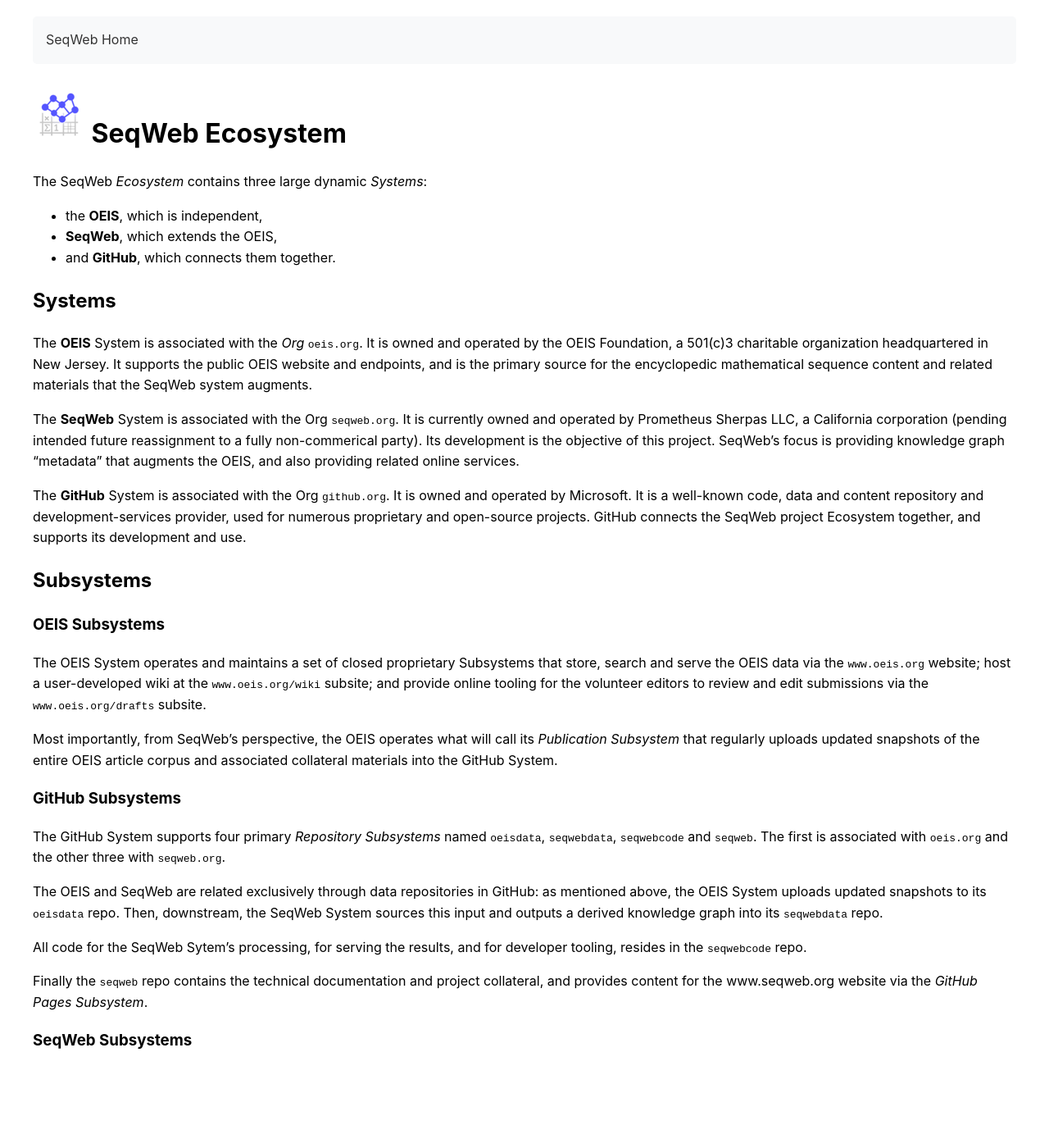
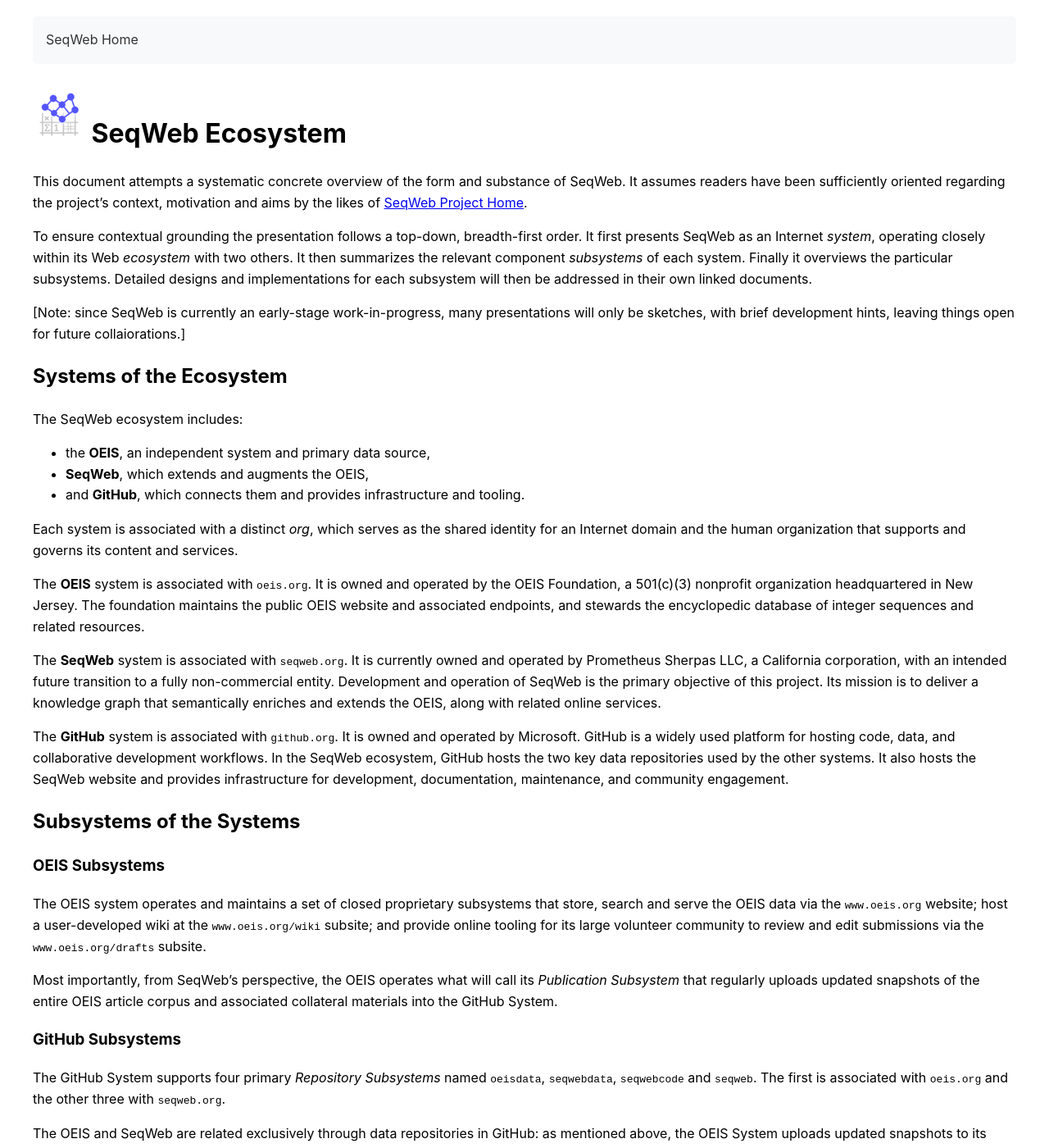
Before and after one commit to seqweb/seqweb, a Jekyll site: the page built from docs/ecosystem.md, in a window 1280 px wide and 1400 px high. Shown: the whole window at 82% size. Built offline with Jekyll 4.4.1, drawn with Linux system fonts in a browser that asks for light colours; some of the changed text lies outside the part shown.

Commit message:
Replace placeholder <ref> with proper link to SeqWeb Project Home

```diff
--- a/docs/ecosystem.md
+++ b/docs/ecosystem.md
@@ -4,24 +4,33 @@
 ---
 # ![SeqWeb Project Icon](/assets/icons/seqweb_icon_64x64.png) SeqWeb Ecosystem
 
-The SeqWeb _Ecosystem_ contains three large dynamic _Systems_:
-- the **OEIS**, which is independent,
-- **SeqWeb**, which extends the OEIS,
-- and **GitHub**, which connects them together.
+This document attempts a systematic concrete overview of the form and substance of SeqWeb.  It assumes readers have been sufficiently oriented regarding the project's context, motivation and aims by the likes of
+[SeqWeb Project Home]({{ site.baseurl }}/).
 
-## Systems
+To ensure contextual grounding the presentation follows a top-down, breadth-first order.  It first presents SeqWeb as an Internet _system_, operating closely within its Web _ecosystem_ with two others.  It then summarizes the  relevant component _subsystems_ of each system.  Finally it overviews the particular subsystems.  Detailed designs and implementations for each subsystem will then be addressed in their own linked documents.
 
-The **OEIS** System is associated with the _Org_ `oeis.org`.  It is owned and operated by the OEIS Foundation, a 501(c)3 charitable organization headquartered in New Jersey.  It supports the public OEIS website and endpoints, and is the primary source for the encyclopedic mathematical sequence content and related materials that the SeqWeb system augments.
+[Note: since SeqWeb is currently an early-stage work-in-progress, many presentations will only be sketches, with brief development hints, leaving things open for future collaiorations.]
 
-The **SeqWeb** System is associated with the Org `seqweb.org`.  It is currently owned and operated by Prometheus Sherpas LLC, a California corporation (pending intended future reassignment to a fully non-commerical party).  Its development is the objective of this project.  SeqWeb's focus is providing knowledge graph "metadata" that augments the OEIS, and also providing related online services.
+## Systems of the Ecosystem
 
-The **GitHub** System is associated with the Org `github.org`.  It is owned and operated by Microsoft.  It is a well-known code, data and content repository and development-services provider, used for numerous proprietary and open-source projects.  GitHub connects the SeqWeb project Ecosystem together, and supports its development and use.
+The SeqWeb ecosystem includes:
+- the **OEIS**, an independent system and primary data source,
+- **SeqWeb**, which extends and augments the OEIS,
+- and **GitHub**, which connects them and provides infrastructure and tooling.
 
-## Subsystems
+Each system is associated with a distinct _org_, which serves as the shared identity for an Internet domain and the human organization that supports and governs its content and services.
+
+The **OEIS** system is associated with `oeis.org`. It is owned and operated by the OEIS Foundation, a 501(c)(3) nonprofit organization headquartered in New Jersey. The foundation maintains the public OEIS website and associated endpoints, and stewards the encyclopedic database of integer sequences and related resources.
+
+The **SeqWeb** system is associated with `seqweb.org`. It is currently owned and operated by Prometheus Sherpas LLC, a California corporation, with an intended future transition to a fully non-commercial entity. Development and operation of SeqWeb is the primary objective of this project. Its mission is to deliver a knowledge graph that semantically enriches and extends the OEIS, along with related online services.
+
+The **GitHub** system is associated with `github.org`. It is owned and operated by Microsoft. GitHub is a widely used platform for hosting code, data, and collaborative development workflows. In the SeqWeb ecosystem, GitHub hosts the two key data repositories used by the other systems.  It also hosts the SeqWeb website and provides infrastructure for development, documentation, maintenance, and community engagement.
+
+## Subsystems of the Systems
 
 ### OEIS Subsystems
 
-The OEIS System operates and maintains a set of closed proprietary Subsystems that store, search and serve the OEIS data via the `www.oeis.org` website; host a user-developed wiki at the `www.oeis.org/wiki` subsite; and provide online tooling for the volunteer editors to review and edit submissions via the `www.oeis.org/drafts` subsite.
+The OEIS system operates and maintains a set of closed proprietary subsystems that store, search and serve the OEIS data via the `www.oeis.org` website; host a user-developed wiki at the `www.oeis.org/wiki` subsite; and provide online tooling for its large volunteer community to review and edit submissions via the `www.oeis.org/drafts` subsite.
 
 Most importantly, from SeqWeb's perspective, the OEIS operates what will call its _Publication Subsystem_ that regularly uploads updated snapshots of the entire OEIS article corpus and associated collateral materials into the GitHub System.
 
@@ -35,5 +44,9 @@
 
 Finally the `seqweb` repo contains the technical documentation and project collateral, and provides content for the www.seqweb.org website via the _GitHub Pages Subsystem_.
 
+### SeqWeb Subsystems
 
-### SeqWeb Subsystems
+
+### Subsystem Notes
+
+Each subsysten is scoped to a seperate area of concern or particular _domain_ of operation.  From an internal or implementation perspective, they are best-described using their own domain-specific vocabularies.
```
